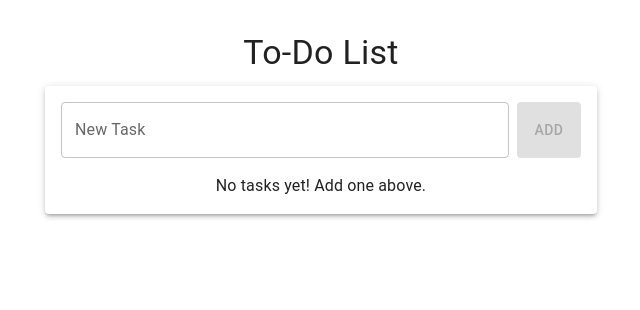
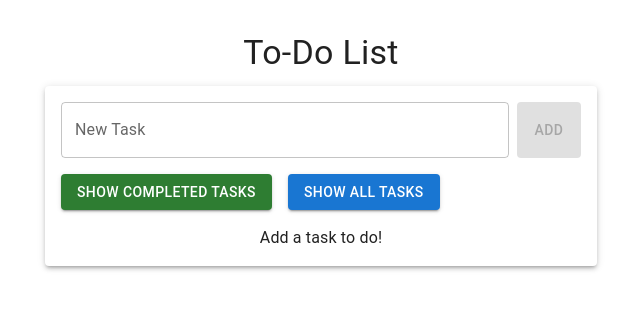
Before and after one commit to Nahian-H/ToDoListApp, a React (Vite) app: page / in a window 1280 px wide. Shown: the top 310 px of the page, without its empty margins (319-959 px from the left). Built offline with nearby package versions, Linux system fonts and the light colour scheme.

Commit message:
added show completed tasks feature

```diff
--- a/src/ToDoList.tsx
+++ b/src/ToDoList.tsx
@@ -1,7 +1,7 @@
-import React, { useState } from 'react';
-import { List, Typography, Paper } from '@mui/material';
-import InputProps from './Props';
-import ToDoItem from './ToDoListItem';
+import React, { useState } from "react";
+import { List, Typography, Paper, Button, Stack } from "@mui/material";
+import InputProps from "./InputProps";
+import ToDoItem from "./ToDoListItem";
 
 interface Task {
   id: number;
@@ -11,13 +11,11 @@ interface Task {
 
 const ToDoList: React.FC = () => {
   const [tasks, setTasks] = useState<Task[]>([]);
+  const [showCompleted, setShowCompleted] = useState<boolean>(false);
 
   const addTask = (text: string) => {
     if (text.trim()) {
-      setTasks((prev) => [
-        ...prev,
-        { id: Date.now(), text, completed: false },
-      ]);
+      setTasks((prev) => [...prev, { id: Date.now(), text, completed: false }]);
     }
   };
 
@@ -33,10 +31,73 @@ const ToDoList: React.FC = () => {
     setTasks((prev) => prev.filter((task) => task.id !== id));
   };
 
+  const completedTasks = tasks.filter((task) => task.completed);
+  //   return (
+  //     <Paper elevation={3} sx={{ p: 2 }}>
+  //       <InputProps onAddTask={addTask} />
+  //       {tasks.length > 0 ? (
+  //         <List>
+  //           {tasks.map((task) => (
+  //             <ToDoItem
+  //               key={task.id}
+  //               task={task}
+  //               onToggle={toggleTask}
+  //               onDelete={deleteTask}
+  //             />
+  //           ))}
+  //         </List>
+  //       ) : (
+  //         <Typography align="center" sx={{ mt: 2 }}>
+  //           No tasks yet! Add one above.
+  //         </Typography>
+  //       )}
+  //     </Paper>
+  //   );
+  // };
   return (
     <Paper elevation={3} sx={{ p: 2 }}>
       <InputProps onAddTask={addTask} />
-      {tasks.length > 0 ? (
+
+      {/* Buttons for controlling task visibility */}
+      <Stack direction="row" spacing={2} sx={{ mt: 2, mb: 2 }}>
+        {/* Show Completed Tasks */}
+        <Button
+          variant="contained"
+          color="success"
+          onClick={() => setShowCompleted(true)}
+        >
+          Show Completed Tasks
+        </Button>
+
+        {/* Show All Tasks */}
+        <Button
+          variant="contained"
+          color="primary"
+          onClick={() => setShowCompleted(false)}
+        >
+          Show All Tasks
+        </Button>
+      </Stack>
+
+      {/* Display Task List */}
+      {showCompleted ? (
+        completedTasks.length > 0 ? (
+          <List>
+            {completedTasks.map((task) => (
+              <ToDoItem
+                key={task.id}
+                task={task}
+                onToggle={toggleTask}
+                onDelete={deleteTask}
+              />
+            ))}
+          </List>
+        ) : (
+          <Typography align="center" sx={{ mt: 2 }}>
+            No completed tasks yet!
+          </Typography>
+        )
+      ) : tasks.length > 0 ? (
         <List>
           {tasks.map((task) => (
             <ToDoItem
@@ -49,7 +110,7 @@ const ToDoList: React.FC = () => {
         </List>
       ) : (
         <Typography align="center" sx={{ mt: 2 }}>
-          No tasks yet! Add one above.
+          Add a task to do!
         </Typography>
       )}
     </Paper>
```
Also changed, not shown: src/ToDoListItem.tsx (+5 -8 lines), src/InputProps.tsx (renamed from src/Props.tsx).
